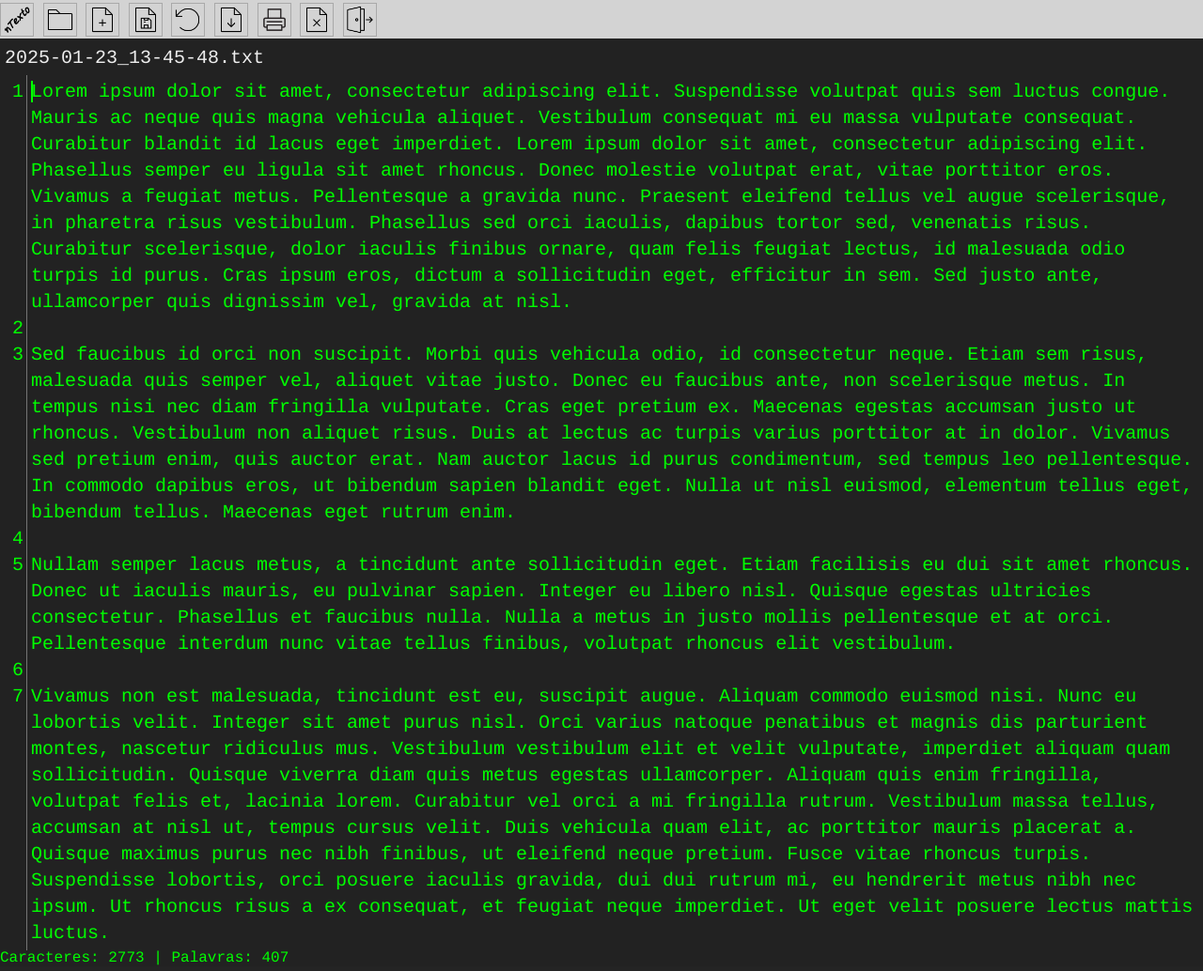
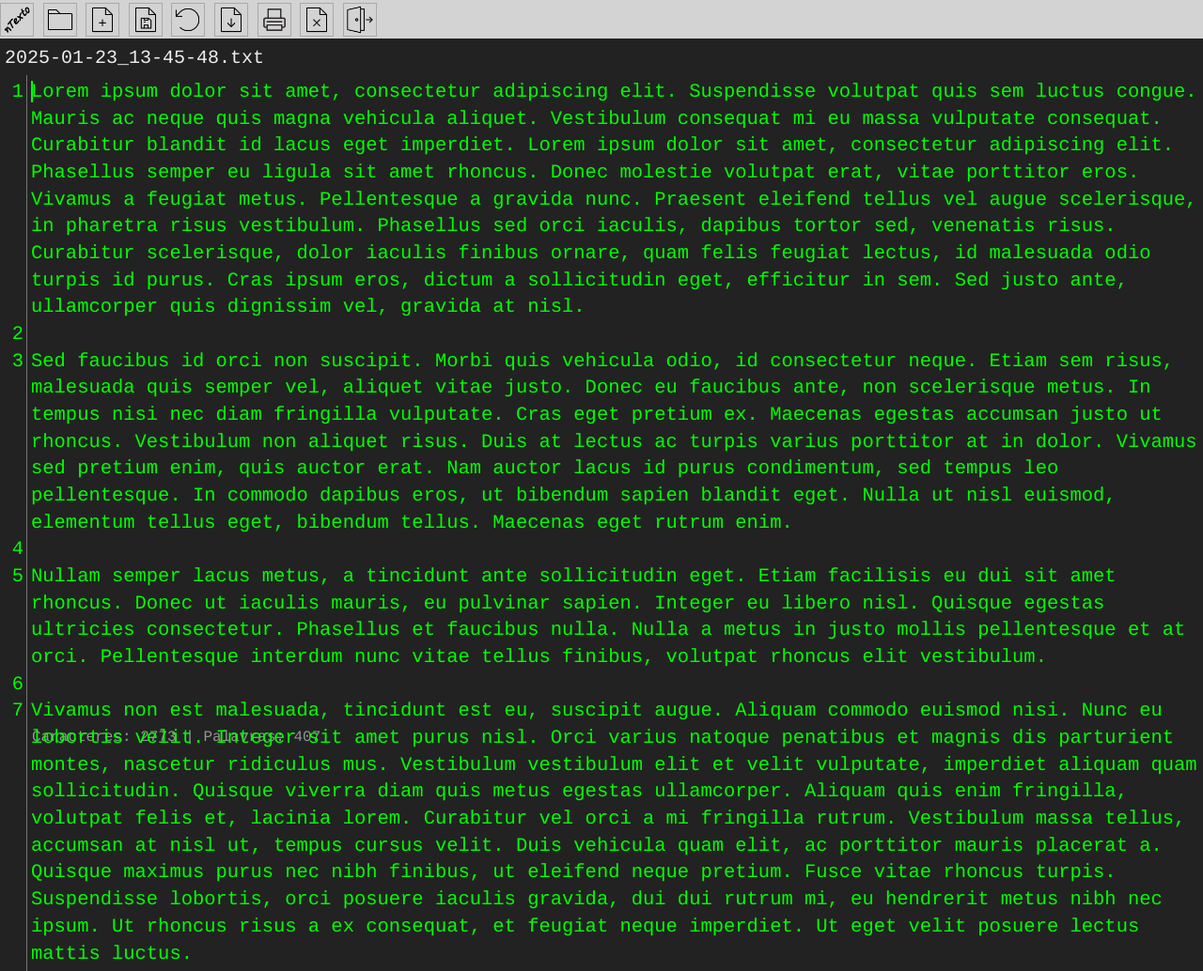
Before and after one commit to robertostrabelli/ntexto, a PHP site: page /inicio.php?do=editor&file=2025-01-23_13-45-48.txt in a window 1280 px wide. Shown: the whole page at 94% size. Run offline with PHP 8.4, Linux system fonts and the light colour scheme; the visitor is signed in with stand-in values (Sample User, id 1).

Commit message:
Add files via upload

```diff
--- a/assets/css/style.css
+++ b/assets/css/style.css
@@ -381,6 +381,15 @@
   margin-top: 42px;
 }
 
+#word-counter {
+  position: fixed;
+  bottom: 2px;
+  left: 24px;
+  color: rgb(148, 148, 148);
+  padding: 5px 10px;
+  border-radius: 5px;
+}
+
 .menulink img {border:1px solid darkgray;width:34px;margin:3px 0 4px 0;}
 .inativo {background-color:rgb(73, 73, 73);}
 
@@ -394,7 +403,7 @@
   height: auto;
   background-color:#222;
   color: #0f0;
-  font-size:125%
+  font-size:128%
 }
 
 .CodeMirror-scroll {
```
